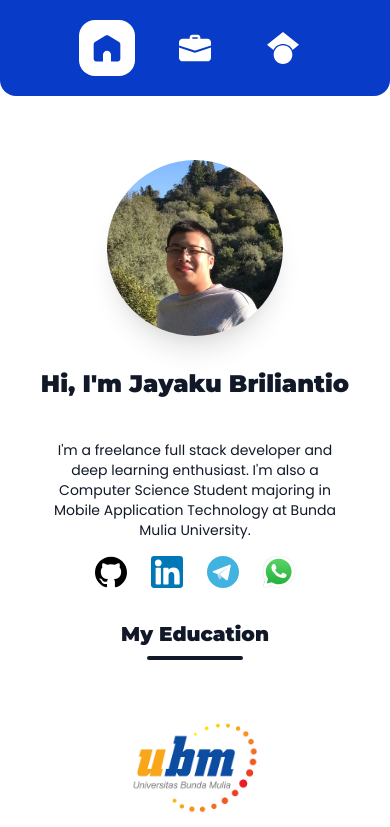
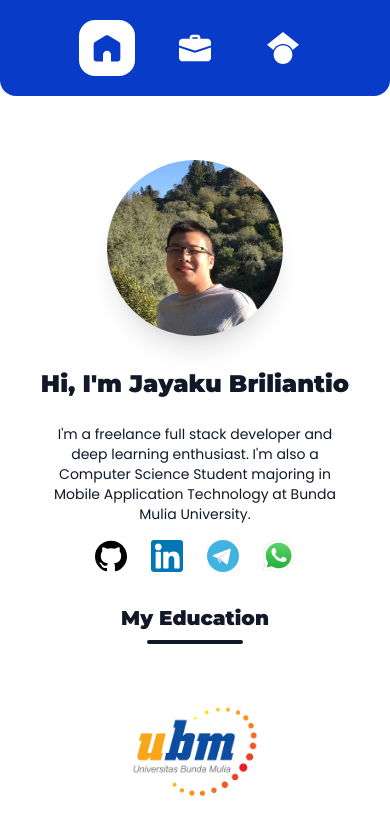
Before and after one commit to ukayaj620/this-is-me, a React (Create React App) app: page / in a window 390 px wide. Shown: the top 827 px of the page. Built offline with nearby package versions, Linux system fonts and the light colour scheme.

Commit message:
feat: reduce margin on mobile

```diff
--- a/src/pages/Home.jsx
+++ b/src/pages/Home.jsx
@@ -9,7 +9,7 @@ const ProfileSection = () => {
       <Profile />
       <div className="flex flex-col justify-center text-center lg:text-justify lg:mr-12">
         <h1>{personal().profile.header}</h1>
-        <h4 className="lg:w-120 mt-10 mb-4">
+        <h4 className="lg:w-120 mt-6 lg:mt-10 mb-4">
           {personal().profile.content}
         </h4>
         <div className="lg:-ml-3 flex flex-row items-center justify-center lg:justify-start">
```
